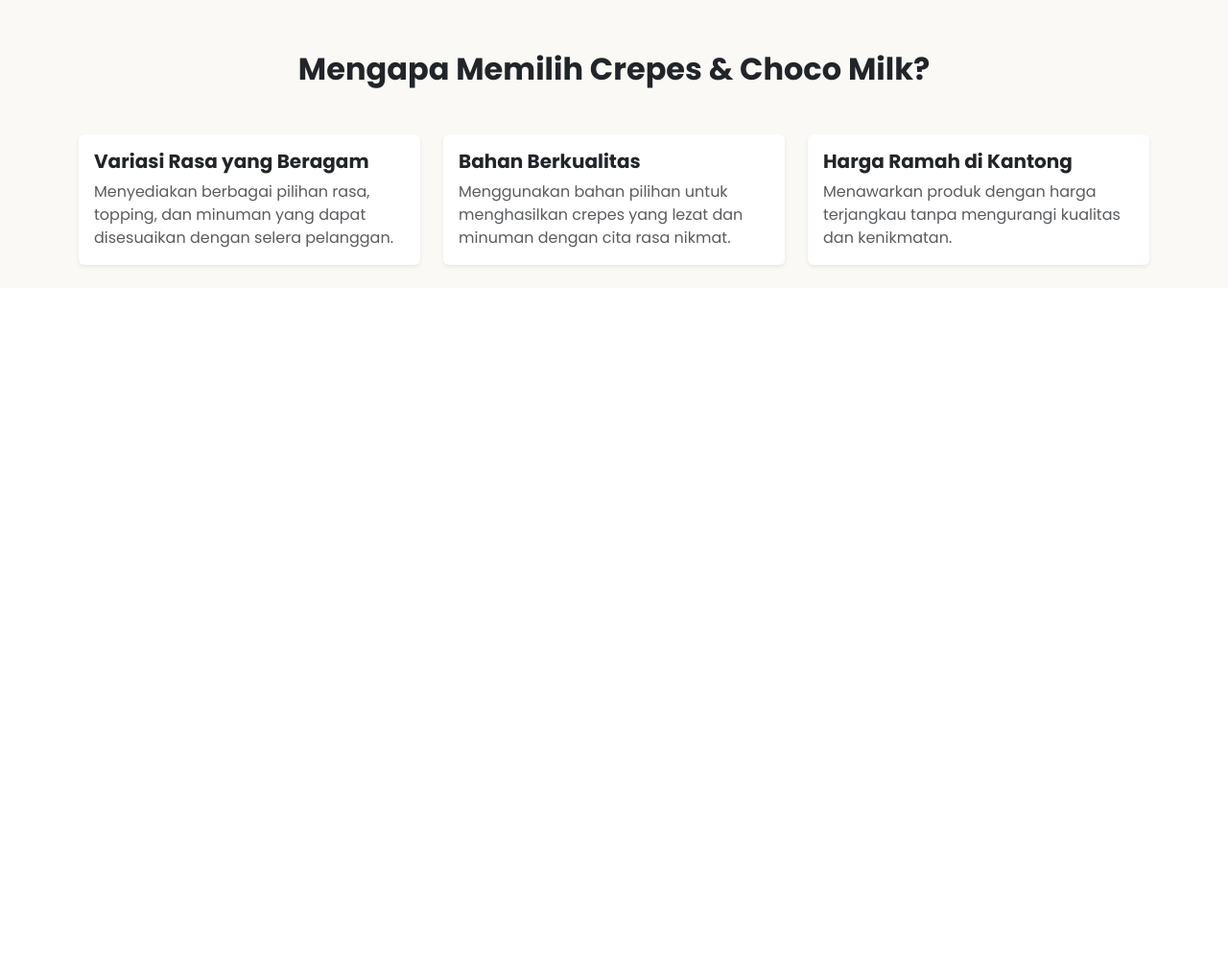
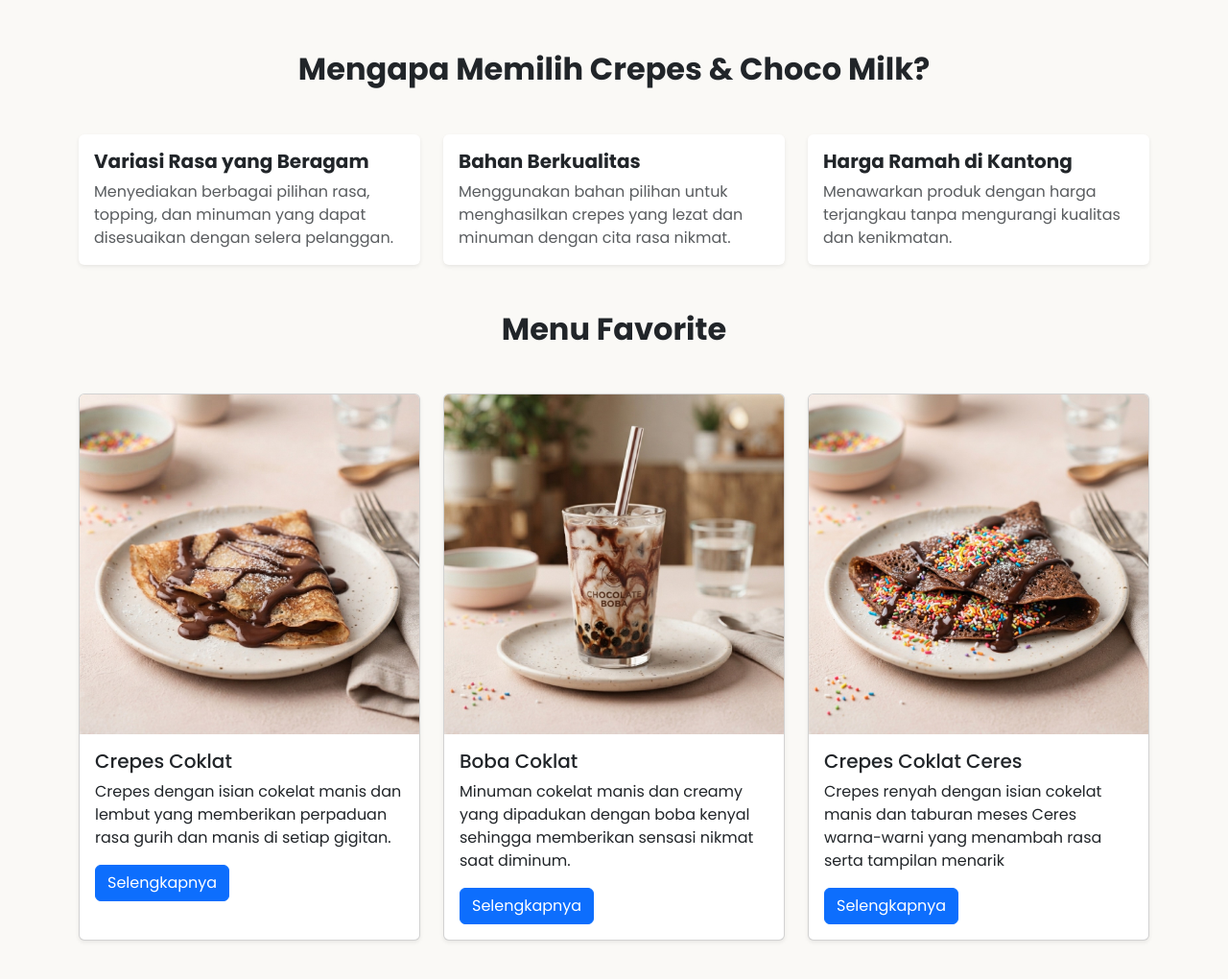
Before and after one commit to ajuss3616-star/Project-Website-UMKM-3, a plain HTML site: page index.html in a window 1280 px wide. Shown: the part 744-1764 px from the top of the page at 96% size. Before the commit the page ends 1044 px from the top, so only its background shows below. Drawn offline with nearby package versions, Linux system fonts and the light colour scheme.

Commit message:
penambahan menu favorit

```diff
--- a/index.html
+++ b/index.html
@@ -16,12 +16,12 @@
         <img src="../Project-Website-UMKM-3/assets/img/logo.jpg" alt="Logo" class="logo me-2 me-md-3" width="50"
           height="50">
         <p class=" d-md-block fw-bold mt-3">
-                   <span class="ungu d-none d-md-inline">Crepes</span> <span class="coklat d-none d-md-inline"> & Choco Milk</span>
+          <span class="ungu d-none d-md-inline">Crepes</span> <span class="coklat d-none d-md-inline"> & Choco
+            Milk</span>
         </p>
 
         <button class="navbar-toggler border-0 shadow-none" type="button" data-bs-toggle="collapse"
-                    data-bs-target="#navbarNav" aria-controls="navbarNav" aria-expanded="false"
-                    aria-label="Toggle navigation">
+          data-bs-target="#navbarNav" aria-controls="navbarNav" aria-expanded="false" aria-label="Toggle navigation">
           <span class="navbar-toggler-icon"></span>
         </button>
 
@@ -56,8 +56,7 @@
       </div>
       <div class="col-12 col-md-5 text-center">
         <img src="../Project-Website-UMKM-3/assets/img/hero.png" alt="Crepes"
-                    class="gambarbanner max-width: 350px; width: 100%; img-fluid rounded shadow-sm border border-5"
-            </div>
+          class="gambarbanner max-width: 350px; width: 100%; img-fluid rounded shadow-sm border border-5" </div>
       </div>
 
     </div>
@@ -102,6 +101,44 @@
         </div>
       </div>
     </div>
+    <h2 class="fw-bold text-center my-5">Menu Favorite</h2>
+    <div class="container my-4">
+  <div class="row g-4">
+
+    <div class="col-12 col-md-4">
+      <div class="card h-100 shadow-sm">
+        <img src="../Project-Website-UMKM-3/assets/img/crepescoklat.jpg" class="card-img-top" alt="Crepes Coklat">
+        <div class="card-body">
+          <h5 class="card-title">Crepes Coklat</h5>
+          <p class="card-text">Crepes dengan isian cokelat manis dan lembut yang memberikan perpaduan rasa gurih dan manis di setiap gigitan.</p>
+          <a href="produk.html" class="btn btn-primary">Selengkapnya</a>
+        </div>
+      </div>
+    </div>
+
+    <div class="col-12 col-md-4">
+      <div class="card h-100 shadow-sm">
+        <img src="../Project-Website-UMKM-3/assets/img/cochomilk.jpg" class="card-img-top" alt="Gambar CochoMilk">
+        <div class="card-body">
+          <h5 class="card-title">Boba Coklat</h5>
+          <p class="card-text">Minuman cokelat manis dan creamy yang dipadukan dengan boba kenyal sehingga memberikan sensasi nikmat saat diminum.</p>
+          <a href="produk.html" class="btn btn-primary">Selengkapnya</a>
+        </div>
+      </div>
+    </div>
+
+    <div class="col-12 col-md-4">
+      <div class="card h-100 shadow-sm">
+        <img src="../Project-Website-UMKM-3/assets/img/crepeswarnawarni.jpg" class="card-img-top" alt="Crepes Warna-Warni">
+        <div class="card-body">
+          <h5 class="card-title">Crepes Coklat Ceres</h5>
+          <p class="card-text">Crepes renyah dengan isian cokelat manis dan taburan meses Ceres warna-warni yang menambah rasa serta tampilan menarik</p>
+          <a href="produk.html" class="btn btn-primary">Selengkapnya</a>
+        </div>
+      </div>
+    </div>
+  </div>
+</div>
   </section>
 
   <script src="https://cdn.jsdelivr.net/npm/bootstrap@5.3.0/dist/js/bootstrap.bundle.min.js"></script>
```
Also changed, not shown: assets/img/cochomilk.jpg (added), assets/img/crepescoklat.jpg (added), assets/img/crepeswarnawarni.jpg (added). Lines whose indentation alone changed are shown as unchanged.
